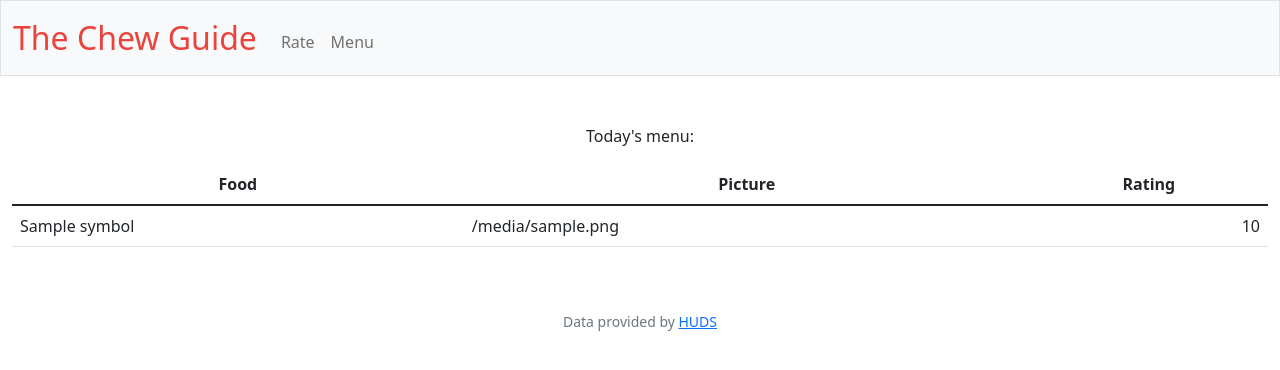
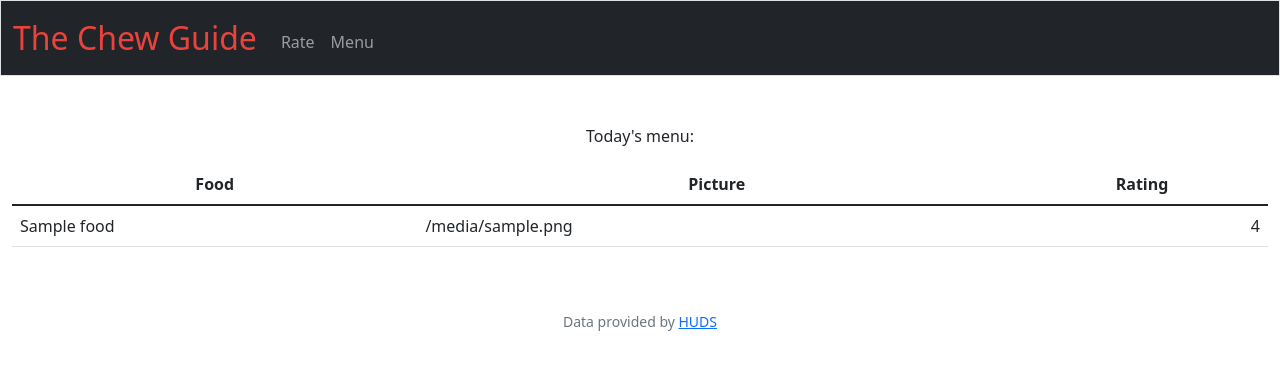
Before and after one commit to liamnorm/chewguide, a Flask app: template templates/index.html in a window 1280 px wide. Shown: the top 370 px of the page. Run offline with Flask 2, Linux system fonts and the light colour scheme; the template is opened without the code that fills it: most values are stand-ins (such as "Sample title", 1, 10 or a date in 2020); some libraries are stand-ins or nearby versions.

Commit message:
add simple db schema

```diff
--- a/app.py
+++ b/app.py
@@ -19,7 +19,7 @@ app.config["SESSION_TYPE"] = "filesystem"
 Session(app)
 
 # Configure CS50 Library to use SQLite database
-db = SQL("sqlite:///finance.db")
+db = SQL("sqlite:///menu.db")
 
 # Make sure API key is set
 #if not os.environ.get("API_KEY"):
@@ -39,8 +39,10 @@ def after_request(response):
 def index():
     """Show foods"""
 
+    food = db.execute("SELECT food FROM menu");
+
     print("Hello welcome to Chew Guide!!!");
-    return render_template("index.html")
+    return render_template("index.html", rows=food)
 
 
 def errorhandler(e):
--- a/templates/index.html
+++ b/templates/index.html
@@ -1,7 +1,7 @@
 {% extends "layout.html" %}
 
 {% block title %}
-    Portfolio
+    Home
 {% endblock %}
 
 {% block main %}
@@ -19,9 +19,9 @@
             <tbody>
                 {% for row in rows %}
                     <tr>
-                        <td class="text-start">{{row['symbol']}}</td>
+                        <td class="text-start">{{row['food']}}</td>
                         <td class="text-start">{{row['picture']}}</td>
-                        <td class="text-end">{{row['total']}}</td>
+                        <td class="text-end">{{row['rating']}}</td>
                     </tr>
                 {% endfor %}
             </tbody>
--- a/templates/layout.html
+++ b/templates/layout.html
@@ -22,7 +22,7 @@
 
     <body>
 
-        <nav class="bg-light border navbar navbar-expand-md navbar-light">
+        <nav class="bg-dark border navbar navbar-expand-md navbar-dark">
             <div class="container-fluid">
                 <a class="navbar-brand" href="/"><span class="red">The Chew Guide</span></a>
                 <button aria-controls="navbar" aria-expanded="false" aria-label="Toggle navigation" class="navbar-toggler" data-bs-target="#navbar" data-bs-toggle="collapse" type="button">
```
Also changed, not shown: finance.db (deleted), menu.db (added).
